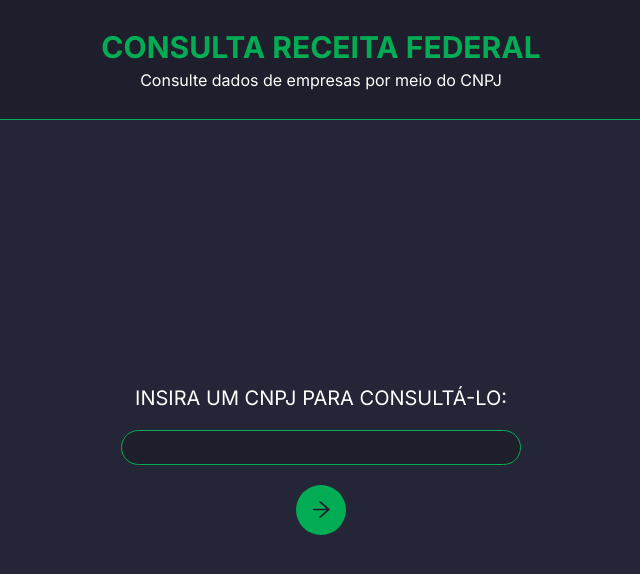
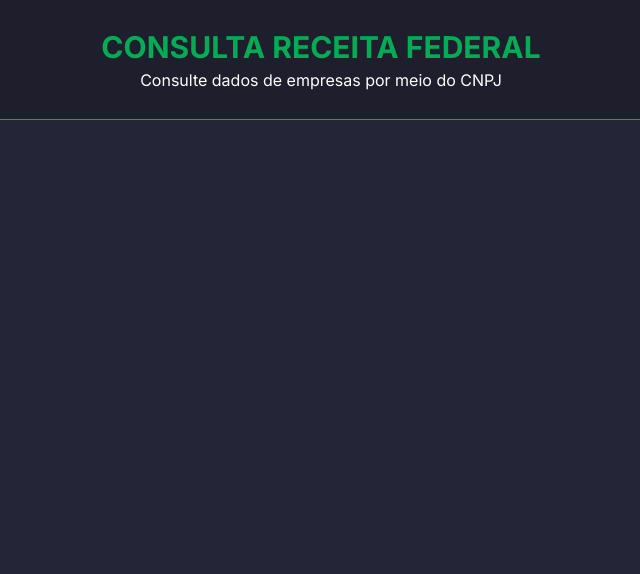
Before and after one commit to brunomart97/consulta-receita-federal, a React (Create React App) app: page /result in a window 1280 px wide. Shown: the top 574 px of the page, without its empty margins (319-959 px from the left). Built offline with nearby package versions, Linux system fonts and the light colour scheme.

Commit message:
Route creation

```diff
--- a/package.json
+++ b/package.json
@@ -15,6 +15,7 @@
     "react": "^17.0.2",
     "react-dom": "^17.0.2",
     "react-icons": "^4.2.0",
+    "react-router-dom": "^5.2.0",
     "react-scripts": "4.0.3",
     "sass": "^1.32.12",
     "typescript": "^4.2.4",
@@ -43,5 +44,8 @@
       "last 1 firefox version",
       "last 1 safari version"
     ]
+  },
+  "devDependencies": {
+    "@types/react-router-dom": "^5.1.7"
   }
 }
--- a/src/App.tsx
+++ b/src/App.tsx
@@ -1,13 +1,11 @@
 import "./styles/global.scss";
 
-import { Header } from "./components/Header";
-import { Search } from "./components/Search";
+import { Routes } from "./routes/routes";
 
 function App() {
   return (
     <>
-      <Header />
-      <Search />
+      <Routes />
     </>
   );
 }
--- /dev/null
+++ b/src/pages/Main/index.tsx
@@ -0,0 +1,13 @@
+import "./styles.scss";
+
+import { Header } from "../../components/Header";
+import { Search } from "../../components/Search";
+
+export function Main() {
+  return (
+    <>
+      <Header />
+      <Search />
+    </>
+  );
+}
--- /dev/null
+++ b/src/pages/Main/styles.scss
@@ -0,0 +1,3 @@
+body {
+    background-color: #242637;
+}
--- /dev/null
+++ b/src/pages/Result/index.tsx
@@ -0,0 +1,11 @@
+import "./styles.scss";
+
+import { Header } from "../../components/Header";
+
+export function Result() {
+  return (
+    <>
+      <Header />
+    </>
+  );
+}
--- /dev/null
+++ b/src/routes/routes.js
@@ -0,0 +1,15 @@
+import { BrowserRouter, Switch, Route } from 'react-router-dom';
+
+import { Main } from '../pages/Main';
+import { Result } from '../pages/Result';
+
+export function Routes() {
+    return(
+        <BrowserRouter>
+            <Switch>
+                <Route path="/" exact component={Main} />
+                <Route path="/result" component={Result} />
+            </Switch>
+        </BrowserRouter>
+    )
+};
--- a/src/styles/global.scss
+++ b/src/styles/global.scss
@@ -10,5 +10,4 @@
 
 body {
   font-family: 'Inter', sans-serif;
-  background-color: #242637;
 }
```
Also changed, not shown: src/pages/Result/styles.scss (added), 1 other file (tests, documents, lock files or other folders).
